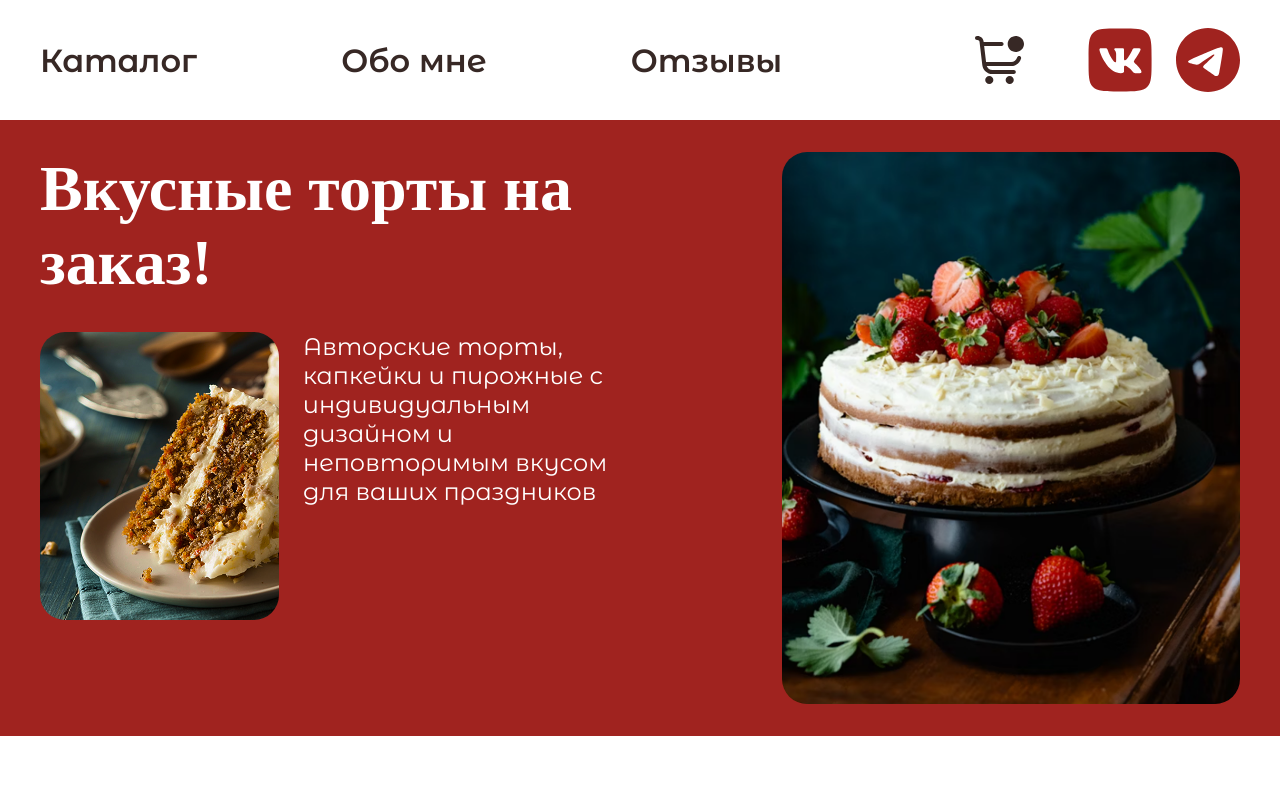
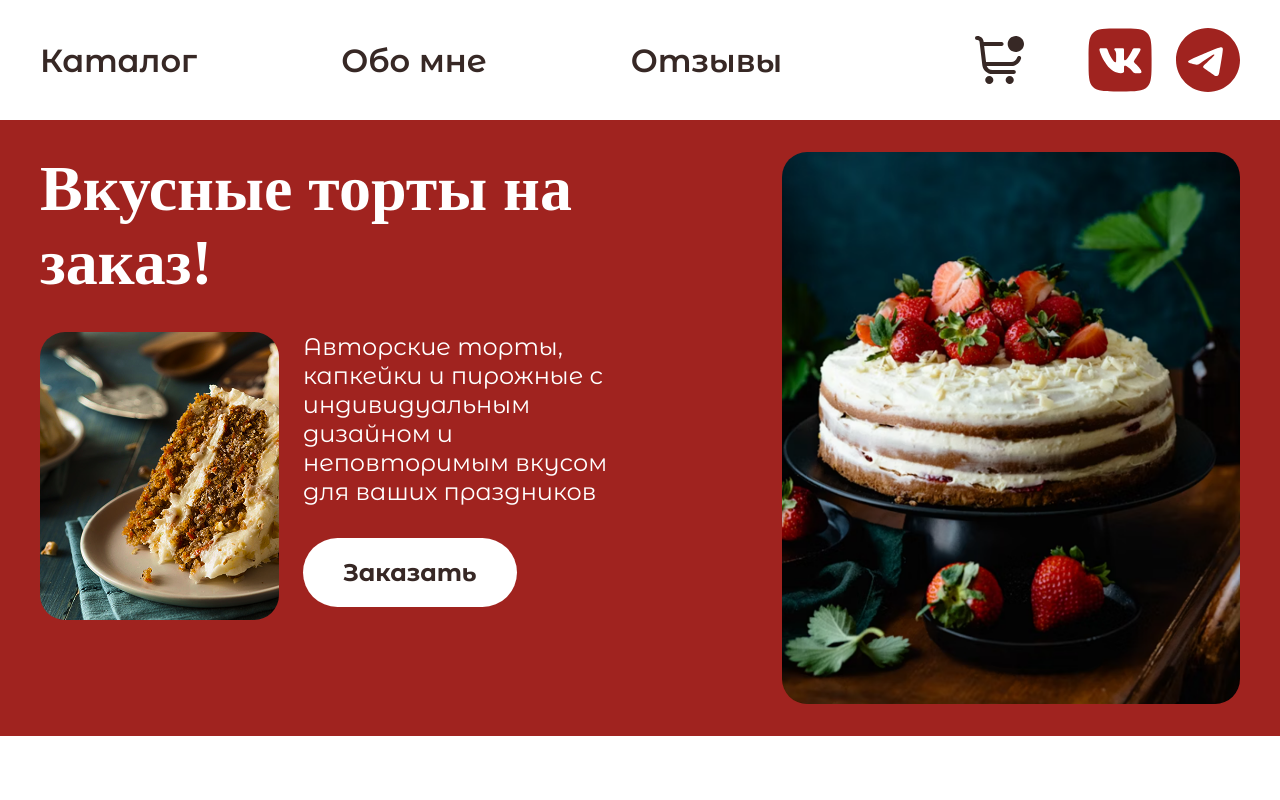
Before and after one commit to DeadDPie/landingGpo, a Next.js app: page / in a window 1280 px wide. Shown: the top 800 px of the page. Built offline with nearby package versions, Linux system fonts and the light colour scheme.

Commit message:
fix Reviews block and add Hero button

```diff
--- a/src/components/Hero/Hero.module.css
+++ b/src/components/Hero/Hero.module.css
@@ -49,3 +49,13 @@
   justify-content: flex-end;
   align-items: center;
 }
+
+.orderButton {
+  background: var(--color-background);
+  border: none;
+  border-radius: 35px;
+  padding: 20px 40px;
+  cursor: pointer;
+  width: fit-content;
+  margin-top: 2rem;
+}
--- a/src/components/Hero/Hero.tsx
+++ b/src/components/Hero/Hero.tsx
@@ -1,9 +1,14 @@
+"use client";
 import Typography from "@/ui/Typography/Typography";
-import {heroData} from "@/constants/data";
+import { heroData } from "@/constants/data";
 import Image from "next/image";
 import styles from "./Hero.module.css";
 
 export default function Hero() {
+  const scrollToCatalog = () => {
+    document.getElementById('catalog')?.scrollIntoView({ behavior: 'smooth' });
+  };
+
   return (
     <section className={styles.hero}>
       <div className={styles.container}>
@@ -20,9 +25,16 @@ export default function Hero() {
               height={288}
               className={styles.image}
             />
-            <Typography variant="p1" as="p" className={styles.description}>
-              {heroData.description}
-            </Typography>
+            <div className={styles.textContainer}>
+              <Typography variant="p1" as="p" className={styles.description}>
+                {heroData.description}
+              </Typography>
+              <button className={styles.orderButton} onClick={scrollToCatalog}>
+                <Typography variant="h2" as="span">
+                  Заказать
+                </Typography>
+              </button>
+            </div>
           </div>
         </div>
         <div className={styles.main_image}>
--- a/src/components/Reviews/Reviews.module.css
+++ b/src/components/Reviews/Reviews.module.css
@@ -21,6 +21,9 @@
   text-align: center;
   max-width: 750px;
   margin: 0 auto;
+  display: flex;
+  flex-direction: column;
+  height: 100%;
 }
 
 .title {
@@ -33,22 +36,22 @@
   line-height: 1.3;
   font-weight: 400;
   color: var(--color-text-white);
-  margin-bottom: 4rem;
   text-align: left;
-   display: -webkit-box;
+  display: -webkit-box;
   line-clamp: 4;
   -webkit-line-clamp: 4;
   -webkit-box-orient: vertical;
   overflow: hidden;
   overflow-wrap: anywhere;
-
+  flex: 1;
+  margin: 2rem 0;
 }
 
 .author {
   display: flex;
   flex-direction: column;
   align-items: center;
-
+  flex-shrink: 0;
 }
 
 .author_name, .author_role {
@@ -63,5 +66,4 @@
   color: var(--color-text-white);
   cursor: pointer;
   padding: 1rem;
-
 }
```
